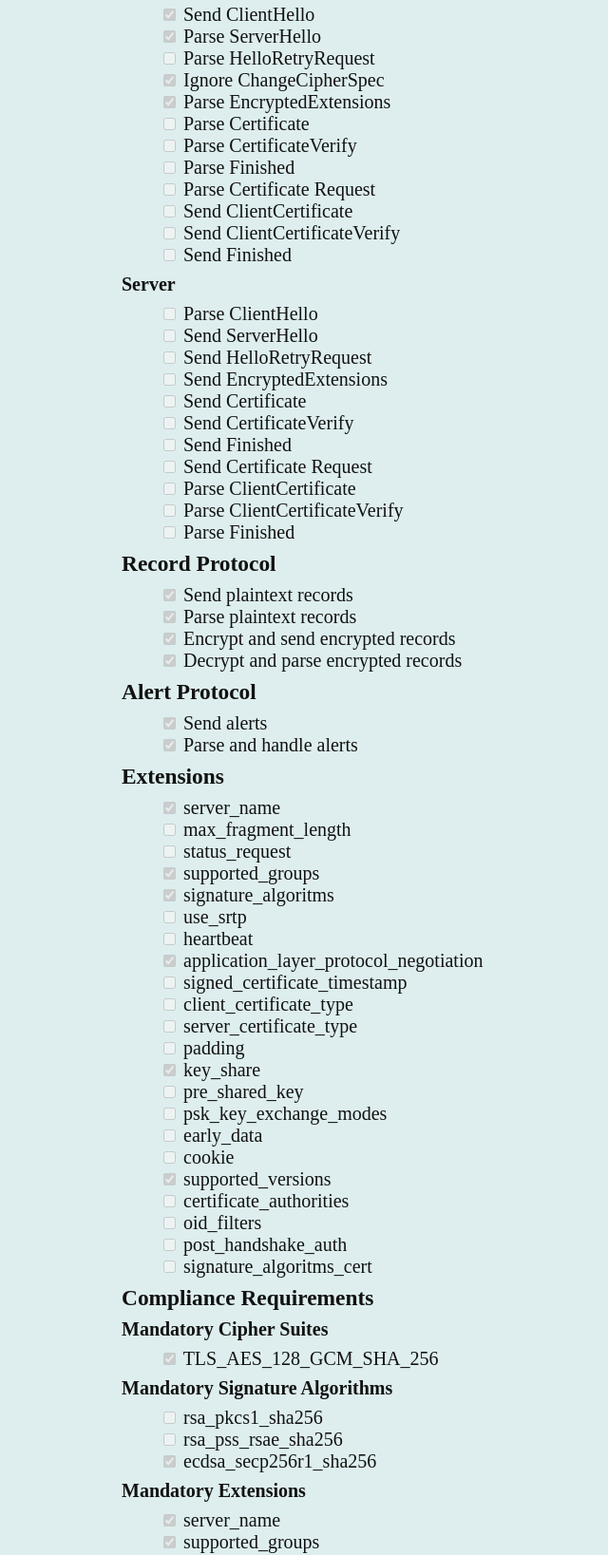
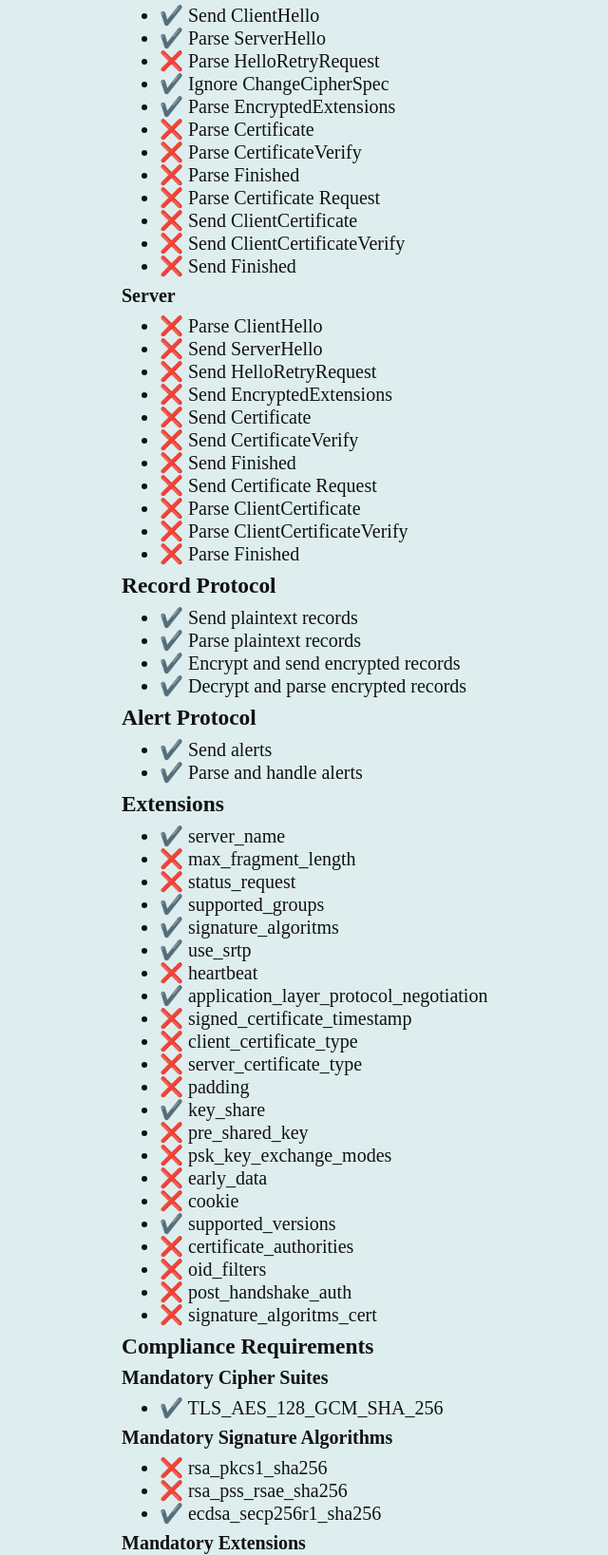
Before and after one commit to lukasvrenner/web-turtls, a plain HTML site: page features.html in a window 1280 px wide. Shown: the part 790-2427 px from the top of the page at 95% size, without its empty margins (20-660 px from the left). Drawn offline with Linux system fonts and the light colour scheme.

Commit message:
style: use emojis instead of checkboxes because they're more visible

```diff
--- a/features.html
+++ b/features.html
@@ -57,119 +57,101 @@
             <h3>Handshake Protocol</h3>
 
             <h4>Client</h4>
-            <div class="checkbox-list">
             <ul>
-                    <li><label><input type="checkbox" disabled checked /> Send ClientHello</label></li>
-                    <li><label><input type="checkbox" disabled checked /> Parse ServerHello</label></li>
-                    <li><label><input type="checkbox" disabled /> Parse HelloRetryRequest</label></li>
-                    <li><label><input type="checkbox" disabled checked /> Ignore ChangeCipherSpec</label></li>
-                    <li><label><input type="checkbox" disabled checked /> Parse EncryptedExtensions</label></li>
-                    <li><label><input type="checkbox" disabled /> Parse Certificate</label></li>
-                    <li><label><input type="checkbox" disabled /> Parse CertificateVerify</label></li>
-                    <li><label><input type="checkbox" disabled /> Parse Finished</label></li>
-                    <li><label><input type="checkbox" disabled /> Parse Certificate Request</label></li>
-                    <li><label><input type="checkbox" disabled /> Send ClientCertificate</label></li>
-                    <li><label><input type="checkbox" disabled /> Send ClientCertificateVerify</label></li>
-                    <li><label><input type="checkbox" disabled /> Send Finished</label></li>
+                <li>✔️ Send ClientHello</li>
+                <li>✔️ Parse ServerHello</label></li>
+                <li>❌ Parse HelloRetryRequest</label></li>
+                <li>✔️ Ignore ChangeCipherSpec</label></li>
+                <li>✔️ Parse EncryptedExtensions</label></li>
+                <li>❌ Parse Certificate</label></li>
+                <li>❌ Parse CertificateVerify</label></li>
+                <li>❌ Parse Finished</label></li>
+                <li>❌ Parse Certificate Request</label></li>
+                <li>❌ Send ClientCertificate</label></li>
+                <li>❌ Send ClientCertificateVerify</label></li>
+                <li>❌ Send Finished</li>
             </ul>
-            </div>
 
             <h4>Server</h4>
 
-            <div class="checkbox-list">
             <ul>
-                    <li><label><input type="checkbox" disabled /> Parse ClientHello</label></li>
-                    <li><label><input type="checkbox" disabled /> Send ServerHello</label></li>
-                    <li><label><input type="checkbox" disabled /> Send HelloRetryRequest</label></li>
-                    <li><label><input type="checkbox" disabled /> Send EncryptedExtensions</label></li>
-                    <li><label><input type="checkbox" disabled /> Send Certificate</label></li>
-                    <li><label><input type="checkbox" disabled /> Send CertificateVerify</label></li>
-                    <li><label><input type="checkbox" disabled /> Send Finished</label></li>
-                    <li><label><input type="checkbox" disabled /> Send Certificate Request</label></li>
-                    <li><label><input type="checkbox" disabled /> Parse ClientCertificate</label></li>
-                    <li><label><input type="checkbox" disabled /> Parse ClientCertificateVerify</label></li>
-                    <li><label><input type="checkbox" disabled /> Parse Finished</label></li>
+                <li>❌ Parse ClientHello</li>
+                <li>❌ Send ServerHello</li>
+                <li>❌ Send HelloRetryRequest</li>
+                <li>❌ Send EncryptedExtensions</li>
+                <li>❌ Send Certificate</li>
+                <li>❌ Send CertificateVerify</li>
+                <li>❌ Send Finished</li>
+                <li>❌ Send Certificate Request</li>
+                <li>❌ Parse ClientCertificate</li>
+                <li>❌ Parse ClientCertificateVerify</li>
+                <li>❌ Parse Finished</li>
             </ul>
-            </div>
 
             <h3>Record Protocol</h3>
-            <div class="checkbox-list">
             <ul>
-                    <li><label><input type="checkbox" disabled checked /> Send plaintext records</li>
-                    <li><label><input type="checkbox" disabled checked /> Parse plaintext records</li>
-                    <li><label><input type="checkbox" disabled checked /> Encrypt and send encrypted records</li>
-                    <li><label><input type="checkbox" disabled checked /> Decrypt and parse encrypted records</li>
+                <li>✔️ Send plaintext records</li>
+                <li>✔️ Parse plaintext records</li>
+                <li>✔️ Encrypt and send encrypted records</li>
+                <li>✔️ Decrypt and parse encrypted records</li>
             </ul>
-            </div>
 
             <h3>Alert Protocol</h3>
-            <div class="checkbox-list">
             <ul>
-                    <li><label><input type="checkbox" disabled checked /> Send alerts</li>
-                    <li><label><input type="checkbox" disabled checked /> Parse and handle alerts</li>
+                <li>✔️ Send alerts</li>
+                <li>✔️ Parse and handle alerts</li>
             </ul>
-            </div>
 
             <h3>Extensions</h3>
-            <div class="checkbox-list">
             <ul>
-                    <li><label><input type="checkbox" disabled checked /> server_name</li>
-                    <li><label><input type="checkbox" disabled /> max_fragment_length</li>
-                    <li><label><input type="checkbox" disabled /> status_request</li>
-                    <li><label><input type="checkbox" disabled checked /> supported_groups</li>
-                    <li><label><input type="checkbox" disabled checked /> signature_algoritms</li>
-                    <li><label><input type="checkbox" disabled /> use_srtp</li>
-                    <li><label><input type="checkbox" disabled /> heartbeat</li>
-                    <li><label><input type="checkbox" disabled checked /> application_layer_protocol_negotiation</li>
-                    <li><label><input type="checkbox" disabled /> signed_certificate_timestamp</li>
-                    <li><label><input type="checkbox" disabled /> client_certificate_type</li>
-                    <li><label><input type="checkbox" disabled /> server_certificate_type</li>
-                    <li><label><input type="checkbox" disabled /> padding</li>
-                    <li><label><input type="checkbox" disabled checked /> key_share</li>
-                    <li><label><input type="checkbox" disabled /> pre_shared_key</li>
-                    <li><label><input type="checkbox" disabled /> psk_key_exchange_modes</li>
-                    <li><label><input type="checkbox" disabled /> early_data</li>
-                    <li><label><input type="checkbox" disabled /> cookie</li>
-                    <li><label><input type="checkbox" disabled checked /> supported_versions</li>
-                    <li><label><input type="checkbox" disabled /> certificate_authorities</li>
-                    <li><label><input type="checkbox" disabled /> oid_filters</li>
-                    <li><label><input type="checkbox" disabled /> post_handshake_auth</li>
-                    <li><label><input type="checkbox" disabled /> signature_algoritms_cert</li>
+                <li>✔️ server_name</li>
+                <li>❌ max_fragment_length</li>
+                <li>❌ status_request</li>
+                <li>✔️ supported_groups</li>
+                <li>✔️ signature_algoritms</li>
+                <li>✔️ use_srtp</li>
+                <li>❌ heartbeat</li>
+                <li>✔️ application_layer_protocol_negotiation</li>
+                <li>❌ signed_certificate_timestamp</li>
+                <li>❌ client_certificate_type</li>
+                <li>❌ server_certificate_type</li>
+                <li>❌ padding</li>
+                <li>✔️ key_share</li>
+                <li>❌ pre_shared_key</li>
+                <li>❌ psk_key_exchange_modes</li>
+                <li>❌ early_data</li>
+                <li>❌ cookie</li>
+                <li>✔️ supported_versions</li>
+                <li>❌ certificate_authorities</li>
+                <li>❌ oid_filters</li>
+                <li>❌ post_handshake_auth</li>
+                <li>❌ signature_algoritms_cert</li>
             </ul>
-            </div>
 
             <h3>Compliance Requirements</h3>
 
             <h4>Mandatory Cipher Suites</h4>
-            <div class="checkbox-list">
             <ul>
-                    <li><label><input type="checkbox" disabled checked /> TLS_AES_128_GCM_SHA_256</li>
+                <li>✔️ TLS_AES_128_GCM_SHA_256</li>
             </ul>
-            </div>
 
             <h4>Mandatory Signature Algorithms</h4>
-            <div class="checkbox-list">
             <ul>
-                    <li><label><input type="checkbox" disabled /> rsa_pkcs1_sha256</li>
-                    <li><label><input type="checkbox" disabled /> rsa_pss_rsae_sha256</li>
-                    <li><label><input type="checkbox" disabled checked /> ecdsa_secp256r1_sha256</li>
+                <li>❌ rsa_pkcs1_sha256</li>
+                <li>❌ rsa_pss_rsae_sha256</li>
+                <li>✔️ ecdsa_secp256r1_sha256</li>
             </ul>
-            </div>
 
             <h4>Mandatory Extensions</h4>
-            <div class="checkbox-list">
             <ul>
-                    <li><label><input type="checkbox" disabled checked /> server_name</li>
-                    <li><label><input type="checkbox" disabled checked /> supported_groups</li>
-                    <li><label><input type="checkbox" disabled checked /> signature_algoritms</li>
-                    <li><label><input type="checkbox" disabled checked /> key_share</li>
-                    <li><label><input type="checkbox" disabled /> cookie</li>
-                    <li><label><input type="checkbox" disabled checked /> supported_versions</li>
-                    <li><label><input type="checkbox" disabled /> signature_algoritms_cert</li>
+                <li>✔️ server_name</li>
+                <li>✔️ supported_groups</li>
+                <li>✔️ signature_algoritms</li>
+                <li>✔️ key_share</li>
+                <li>❌ cookie</li>
+                <li>✔️ supported_versions</li>
+                <li>❌ signature_algoritms_cert</li>
             </ul>
-            </div>
-
-
 
         </main>
 
--- a/turtls.css
+++ b/turtls.css
@@ -10,7 +10,3 @@
     margin: 0.5rem;
     background: var(--bg-1);
 }
-
-.checkbox-list ul {
-    list-style: none;
-}
```
Lines whose indentation alone changed are shown as unchanged.
